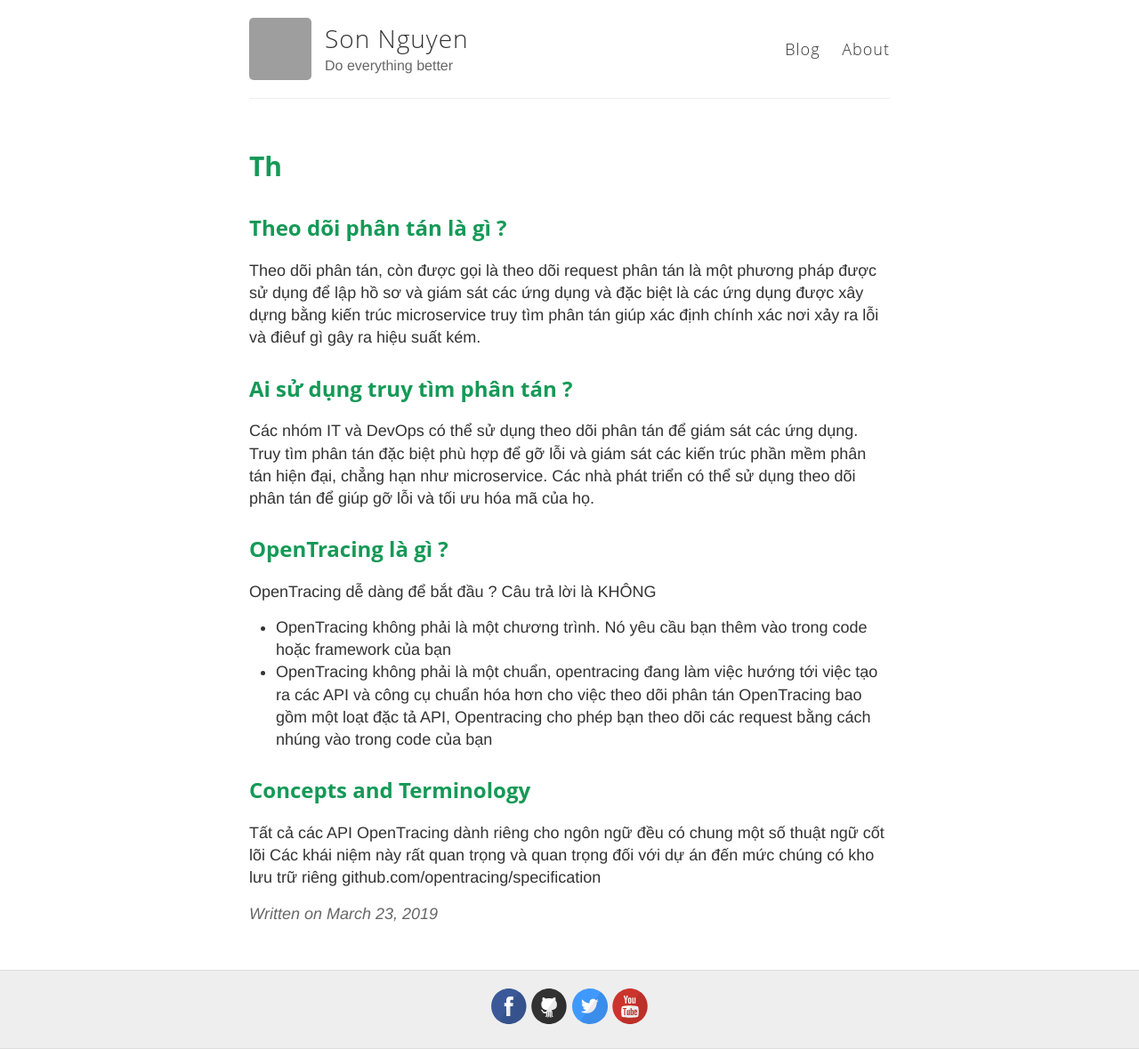
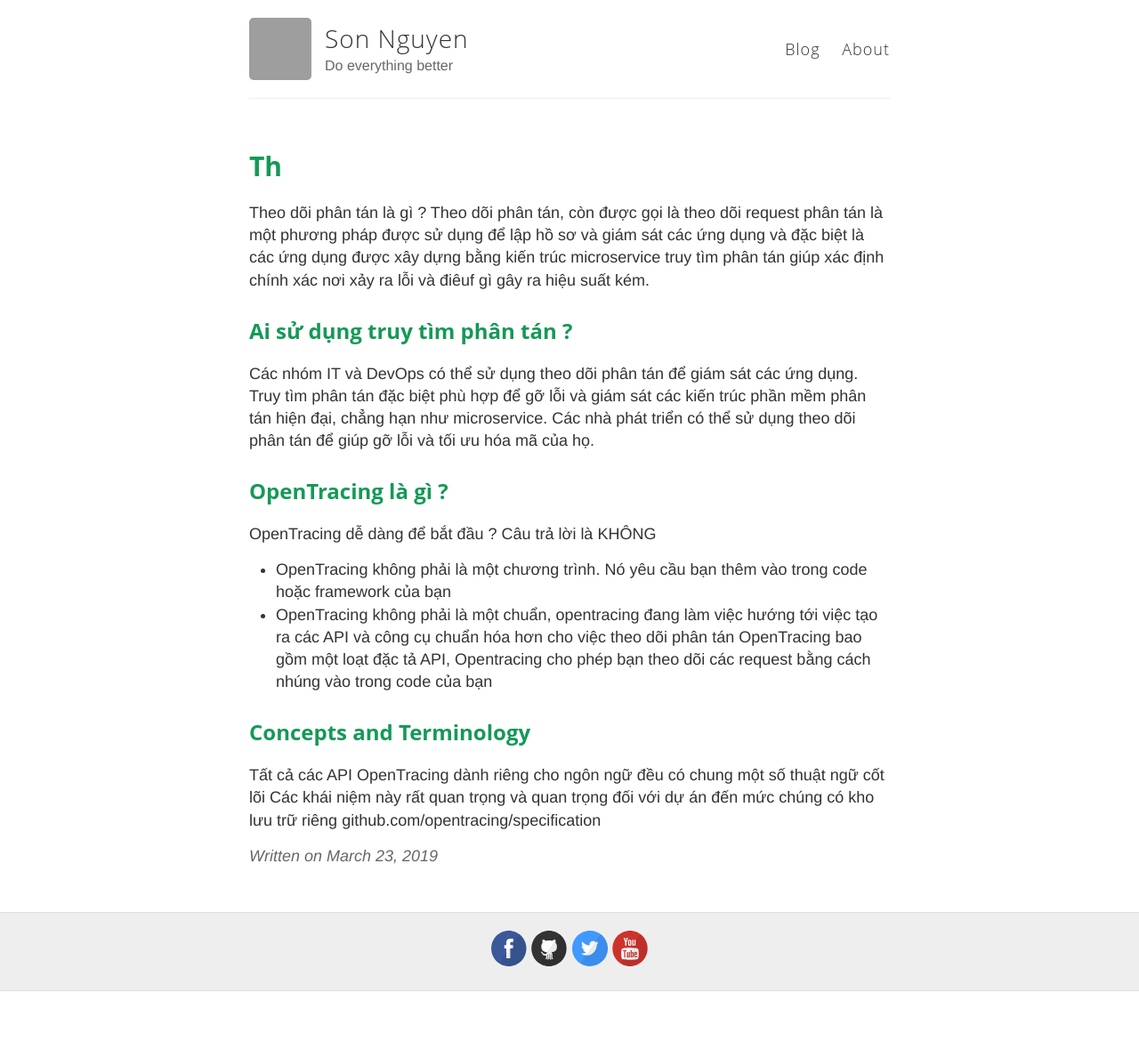
Before and after one commit to sonnhfit/sonnhfit.github.io, a Jekyll site: the page built from _posts/2019-3-23-dau-vet-phan-tan-la-gi-What-is-Distributed-Tracing.md, in a window 1280 px wide. Shown: the whole page at 89% size. Built offline with Jekyll 4.4.1, drawn with Linux system fonts in a browser that asks for light colours; after the commit the page ends 1114 px from its top, so only the background shows below that; grey boxes are pictures that could not be loaded.

```diff
--- a/_posts/2019-3-23-dau-vet-phan-tan-la-gi-What-is-Distributed-Tracing.md
+++ b/_posts/2019-3-23-dau-vet-phan-tan-la-gi-What-is-Distributed-Tracing.md
@@ -3,8 +3,7 @@ layout: post
 title: Th
 ---
 
-## Theo dõi phân tán là gì ?
-
+Theo dõi phân tán là gì ?
 Theo dõi phân tán, còn được gọi là theo dõi request phân tán là một phương pháp được sử dụng để lập hồ sơ và giám sát các ứng dụng
 và đặc biệt là các ứng dụng được xây dựng bằng kiến trúc microservice truy tìm phân tán giúp xác định chính xác nơi xảy ra lỗi và điêuf
 gì gây ra hiệu suất kém.
```
